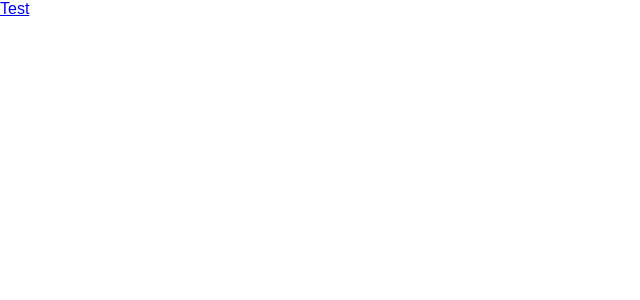
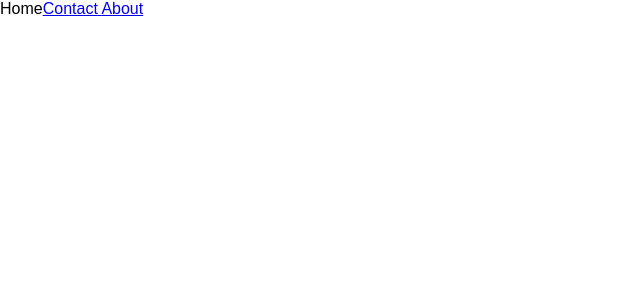
Before and after one commit to zhangfaliang/react-cli, a React (Create React App) app: page / in a window 1280 px wide. Shown: the top 300 px of the page, without its empty margins (0-640 px from the left). Built offline with nearby package versions, Linux system fonts and the light colour scheme.

Commit message:
add base component

```diff
--- a/src/index.js
+++ b/src/index.js
@@ -22,7 +22,8 @@ import {
   AmbiguousMatch,
   RouteConfigExample,
   ModalGallery,
-  Philosophy
+  Philosophy,
+  BaseComponent
 } from './routers/index';
 
 const sagaMiddleware = createSagaMiddleware();
@@ -43,7 +44,7 @@ const render = () => {
   // this function will be reused
   ReactDOM.render(
     <Provider store={store}>
-      <Philosophy />
+      <BaseComponent />
     </Provider>,
     document.getElementById('root')
   );
--- /dev/null
+++ b/src/routers/BaseComponent.js
@@ -0,0 +1,52 @@
+import { Route, Switch, BrowserRouter, Link, NavLink } from 'react-router-dom';
+import React from 'react';
+{
+  /* <Route path='/about' component={() => 'About'} />
+<Route path='/contact' component={() => 'Contact'} /> */
+}
+
+const Home = () => (
+  <div>
+    Home
+    <Link to="/contact">Contact</Link>
+    <NavLink to="/about" activeClassName="44">
+      {' '}
+      About
+    </NavLink>
+  </div>
+);
+const About = props => {
+  console.log(props, 'About');
+
+  return <div>About</div>;
+};
+const Contact = props => {
+  console.log(props, 'Contact');
+
+  return <div>Contact</div>;
+};
+const BaseComponent = () => {
+  const someVariable = true;
+  //Switch 将将迭代其所有子route元素 并仅渲染与当前位置匹配的第一个子元素当多个路径的路径匹配相同的路径名，动画路径之间的转换，以及识别何时没有路径与当前位置匹配（这样您可以渲染“404”组件）时，这会有所帮助
+  return (
+    <BrowserRouter>
+      <Switch>
+        {/* these are good */}
+        <Route exact path="/" component={Home} />
+        <Route
+          path="/about"
+          render={props => <About {...props} extra={someVariable} />}
+        />
+        {/* do not do this */}
+        <Route path="/contact" component={Contact} />
+      </Switch>
+    </BrowserRouter>
+  );
+};
+//对于给定<Route>的呈现方式，您有三个prop选项：component, render, and children.
+//component and render because those are the two you will almost always use.
+
+export default BaseComponent;
+// 当您具有要呈现的现有组件（React.Component或无状态功能组件）时，应使用该组件。渲染，
+// 只有在必须将范围内变量传递给要渲染的组件时，才应使用内联函数
+// 您不应该使用带有内联函数的组件prop来传递范围内变量，因为您将获得不需要的组件卸载/重新安装。
--- a/src/routers/index.js
+++ b/src/routers/index.js
@@ -11,6 +11,7 @@ import AmbiguousMatch from './AmbiguousMatch';
 import RouteConfigExample from './RouterConfig';
 import ModalGallery from './ModalGallery';
 import Philosophy from './Philosopy';
+import BaseComponent from './BaseComponent';
 export {
   BasicExample,
   URLParameters,
@@ -24,5 +25,6 @@ export {
   AmbiguousMatch,
   RouteConfigExample,
   ModalGallery,
-  Philosophy
+  Philosophy,
+  BaseComponent
 };
```
